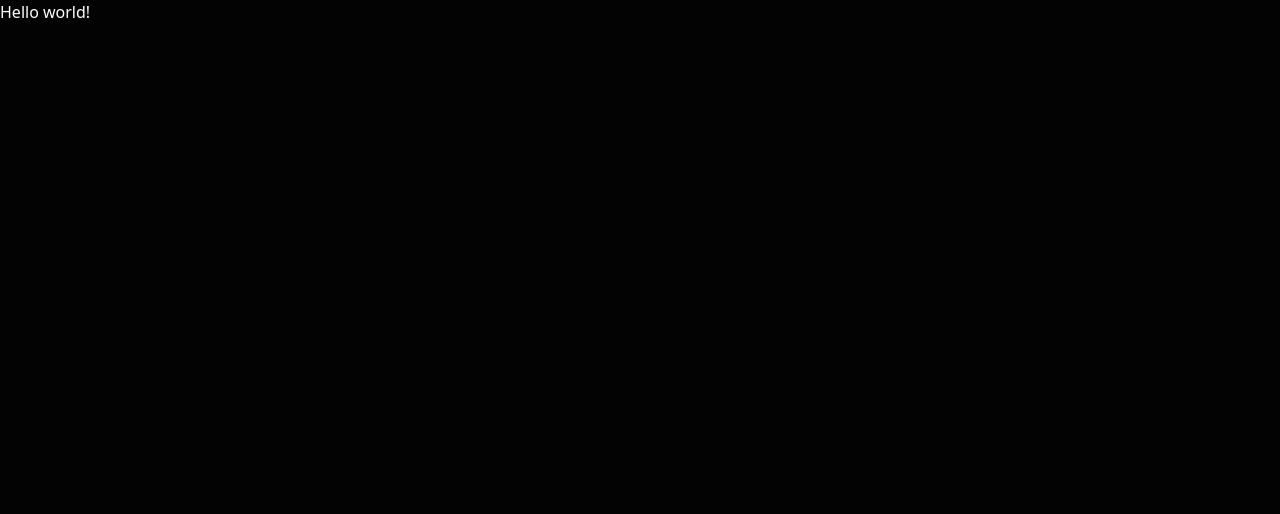
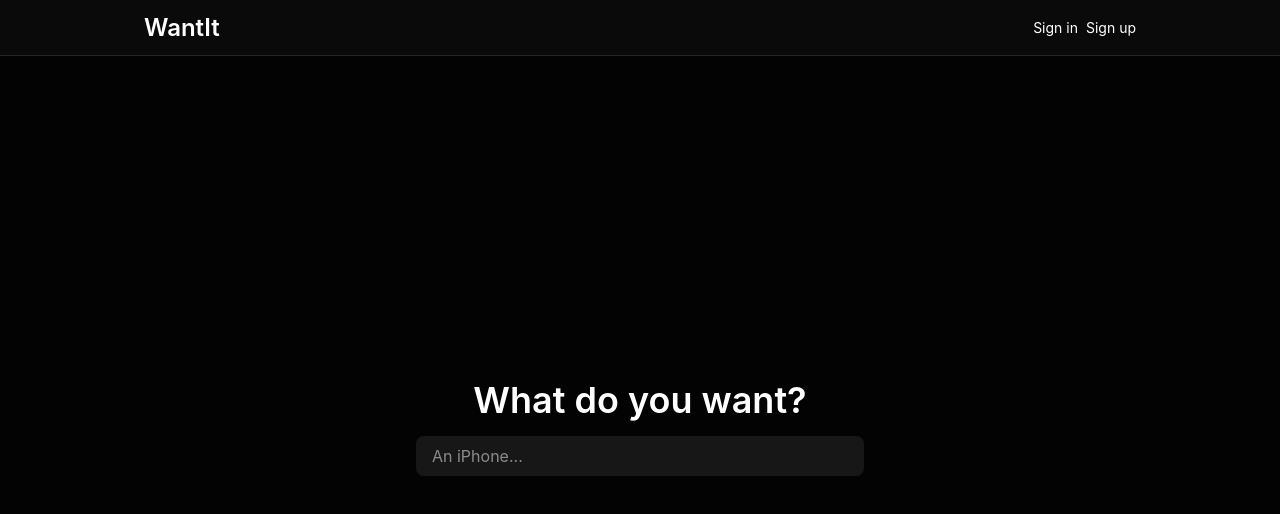
Before and after one commit to A2Innovate/WantIt, a Nuxt app in the folder frontend/: page / in a window 1280 px wide. Shown: the top 514 px of the page. Built offline with nearby package versions, Linux system fonts and the light colour scheme; no server answers.

Commit message:
Sign in now requires verified email, minor fixes, add basic scaffold of homepage

```diff
--- a/frontend/assets/css/main.css
+++ b/frontend/assets/css/main.css
@@ -3,4 +3,5 @@
 :root {
   background-color: oklch(10% 0 0);
   color: white;
+  font-family: Inter, sans-serif;
 }
--- a/frontend/layouts/auth.vue
+++ b/frontend/layouts/auth.vue
@@ -1,6 +1,6 @@
 <template>
   <div class="flex items-center justify-center min-h-dvh">
-    <UiCard class="min-w-md">
+    <UiCard class="sm:min-w-md">
       <slot />
     </UiCard>
   </div>
--- a/frontend/layouts/default.vue
+++ b/frontend/layouts/default.vue
@@ -1,5 +1,33 @@
 <template>
   <div>
+    <div
+      class="flex justify-center items-center bg-neutral-950 border-b border-neutral-800 h-14"
+    >
+      <div class="max-w-5xl w-full flex justify-between items-center px-4">
+        <h1 class="text-2xl font-semibold">WantIt</h1>
+        <div v-if="userStore.current" class="flex items-center gap-2">
+          <div
+            class="flex items-center bg-neutral-900 h-8 px-2 rounded-full cursor-pointer"
+          >
+            <Icon name="material-symbols:add" />
+          </div>
+          <div
+            class="flex gap-2 items-center bg-neutral-900 h-8 px-2 rounded-full"
+          >
+            <Icon name="material-symbols:account-circle" />
+            <p class="text-sm">{{ userStore.current.name }}</p>
+          </div>
+        </div>
+        <div v-else class="flex items-center gap-2">
+          <NuxtLink class="text-sm" to="/auth/sign-in">Sign in</NuxtLink>
+          <NuxtLink class="text-sm" to="/auth/sign-up">Sign up</NuxtLink>
+        </div>
+      </div>
+    </div>
     <slot />
   </div>
 </template>
+
+<script setup lang="ts">
+const userStore = useUserStore();
+</script>
--- a/frontend/pages/index.vue
+++ b/frontend/pages/index.vue
@@ -1,5 +1,12 @@
 <template>
   <div>
-    <h1>Hello world!</h1>
+    <div class="h-[calc(100vh-3.5rem)] flex items-center justify-center">
+      <div class="flex flex-col gap-4 w-full max-w-md">
+        <h2 class="text-4xl font-semibold text-center">What do you want?</h2>
+        <form>
+          <UiInput placeholder="An iPhone..." class="w-full" />
+        </form>
+      </div>
+    </div>
   </div>
 </template>
```
Also changed, not shown: 1 other file (tests, documents, lock files or other folders).
